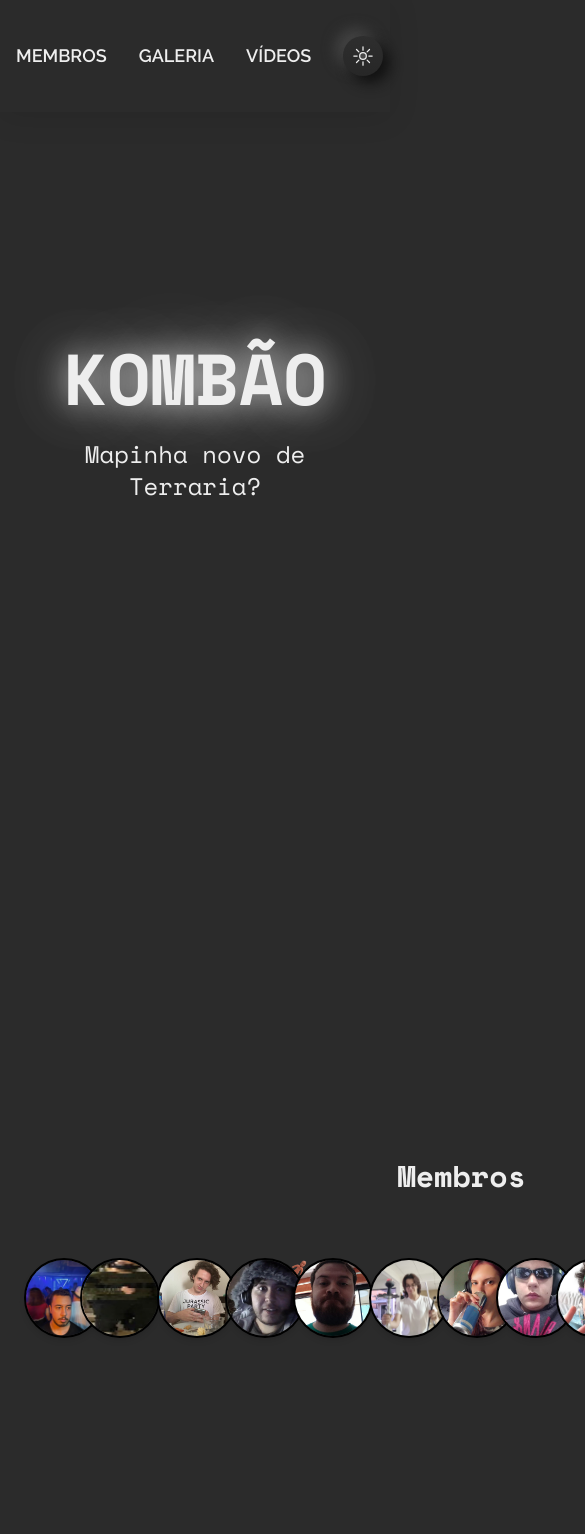
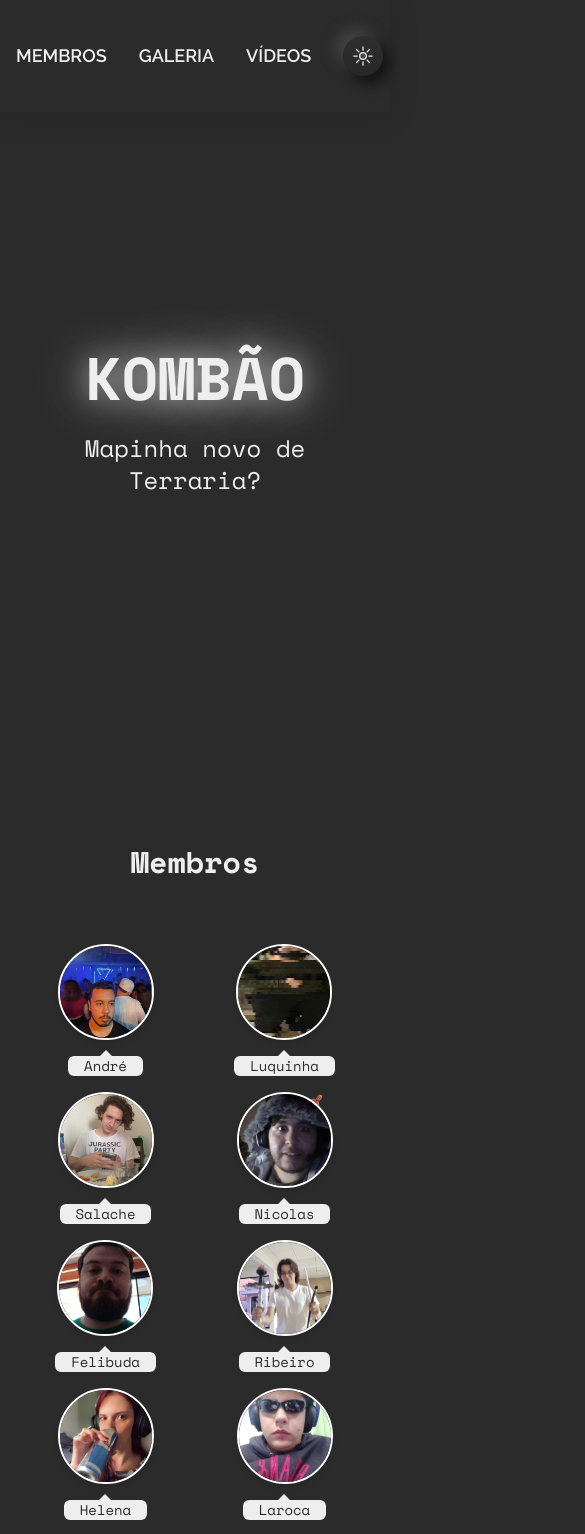
Before and after one commit to andresconobre/kombao, a Vue app: page / in a window 390 px wide. Shown: the top 1534 px of the page, 585 px wide, since content can reach past the window. Built offline with nearby package versions, Linux system fonts and the light colour scheme.

Commit message:
Ajustes responsividade

```diff
--- a/src/assets/main.css
+++ b/src/assets/main.css
@@ -13,7 +13,7 @@
 }
 
 .tooltip {
-    @apply text-center font-medium text-sm lg:text-lg capitalize mt-4 px-4 lg:px-0 rounded-md dark:bg-gray-light bg-gray-dark text-gray-light dark:text-gray-dark invisible group-hover:visible
+    @apply text-center font-medium text-sm lg:text-lg capitalize mt-4 px-4 lg:px-0 rounded-md dark:bg-gray-light bg-gray-dark text-gray-light dark:text-gray-dark md:invisible md:group-hover:visible
 }
 
 .tooltip-arrow {
--- a/src/components/BannerHome.vue
+++ b/src/components/BannerHome.vue
@@ -10,7 +10,7 @@
 <template>
     <div class="grid place-items-center h-screen font-space-mono">
         <div class="container text-center">
-            <h1 class="inline-block text-flicker-in-glow text-7xl font-bold dark:text-gray-light text-gray-dark">KOMBÃO</h1>
+            <h1 class="inline-block text-flicker-in-glow text-6xl md:text-7xl font-bold dark:text-gray-light text-gray-dark">KOMBÃO</h1>
             <h2 class="mx-auto w-full md:w-2/3 pt-6 focus-in-contract-bck text-2xl dark:text-gray-light text-gray-dark">{{frase}}</h2>
         </div>
     </div>
--- a/src/components/MembrosHome.vue
+++ b/src/components/MembrosHome.vue
@@ -7,10 +7,10 @@
     <div class="grid place-items-center h-screen font-space-mono">
         <div class="container">
             <h2 class="text-center font-bold text-3xl dark:text-gray-light text-gray-dark">Membros</h2>
-            <div class="relative flex justify-center items-center px-8 w-5/6 m-auto mt-16" :class="{'flex-wrap': membros.length > 13}">
-                <div v-for="({ nome, lowername }, index) in membros" :key="index" class="-ml-6 md:-ml-8 hover:-translate-x-2 md:hover:-translate-x-4 transform transition group">
+            <div class="relative md:flex justify-center items-center lg:px-8 lg:w-5/6 m-auto mt-16 flex-wrap grid grid-cols-2 place-items-center">
+                <div v-for="({ nome, lowername }, index) in membros" :key="index" class="md:-ml-8 md:hover:-translate-x-4 transform transition group grid md:block place-items-center pb-4 md:pb-0">
                     <!-- <RouterLink :to="`/membros/${lowername}`"> -->
-                        <img class="w-20 md:w-24 lg:w-28 rounded-full max-w-none shadow-md aspect-square object-cover dark:group-hover:border-gray-light group-hover:border-gray-dark dark:border-black border-white border-2 group-hover:scale-110 z-10 relative" :src="`/img/${lowername}/${lowername}1.png`" :alt="nome">
+                        <img class="w-24 lg:w-28 rounded-full max-w-none shadow-md aspect-square object-cover md:dark:group-hover:border-gray-light md:group-hover:border-gray-dark dark:border-white border-black border-2 md:group-hover:scale-110 z-10 relative" :src="`/img/${lowername}/${lowername}1.png`" :alt="nome">
                         <img v-if="lowername === 'nicolas'" src="/img/boneco.png" alt="Boneco" class="absolute top-0 right-3 h-6 z-0 rotate-45">
                         <p class="relative tooltip tooltip-arrow">{{nome}}</p>
                     <!-- </RouterLink> -->
```
